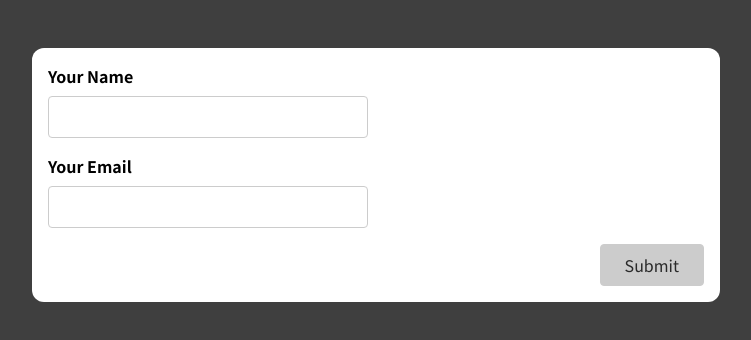
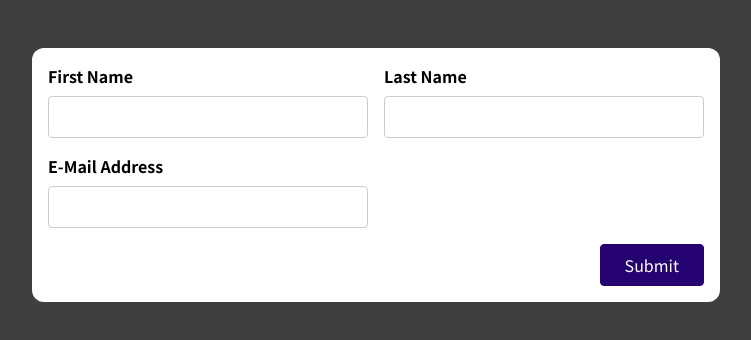
Before and after one commit to marovichn/React-practising-forms, a React (Create React App) app: page / in a window 1280 px wide. Shown: the top 340 px of the page, without its empty margins (264-1015 px from the left). Built offline with nearby package versions, Linux system fonts and the light colour scheme.

Commit message:
exercize

```diff
--- a/src/App.js
+++ b/src/App.js
@@ -1,9 +1,9 @@
-import SimpleInput from "./components/SimpleInput";
+import BasicForm from "./components/BasicForm";
 
 function App() {
   return (
     <div className="app">
-      <SimpleInput />
+      <BasicForm />
     </div>
   );
 }
--- a/src/components/BasicForm.js
+++ b/src/components/BasicForm.js
@@ -1,21 +1,39 @@
+import useInput from "../Hooks/use-input";
+
 const BasicForm = (props) => {
+  const {
+    value: nameValue,
+    hasError: nameError,
+    valueIsValid: nameIsValid,
+    valueChangeHandler: nameValueChangeHandler,
+    inputBlurHandler: nameInputBlurHandler,
+    reset: resetName,
+  } = useInput((nameValue) => nameValue.trim() !== "");
+  const nameClass = nameError ? "form-control invalid" : "form-control";
   return (
     <form>
-      <div className='control-group'>
-        <div className='form-control'>
-          <label htmlFor='name'>First Name</label>
-          <input type='text' id='name' />
+      <div className="control-group">
+        <div className={nameClass}>
+          <label htmlFor="name">First Name</label>
+          <input
+            onChange={nameValueChangeHandler}
+            onBlur={nameInputBlurHandler}
+            value={nameValue}
+            type="text"
+            id="name"
+          />
+          {nameError && <p className="error-text">Required field*</p>}
         </div>
-        <div className='form-control'>
-          <label htmlFor='name'>Last Name</label>
-          <input type='text' id='name' />
+        <div className="form-control">
+          <label htmlFor="name">Last Name</label>
+          <input type="text" id="name" />
         </div>
       </div>
-      <div className='form-control'>
-        <label htmlFor='name'>E-Mail Address</label>
-        <input type='text' id='name' />
+      <div className="form-control">
+        <label htmlFor="name">E-Mail Address</label>
+        <input type="text" id="name" />
       </div>
-      <div className='form-actions'>
+      <div className="form-actions">
         <button>Submit</button>
       </div>
     </form>
--- a/src/components/SimpleInput.js
+++ b/src/components/SimpleInput.js
@@ -64,7 +64,7 @@ const SimpleInput = (props) => {
         <p className="error-text">This field is required*</p>
       )}
       <div className={emailInputClasses}>
-        <label htmlFor="name">Your Email</label>
+        <label htmlFor="name">Your E-mail</label>
         <input
           onBlur={emailInputBlurHandler}
           onChange={onEmailChangeHandler}
```
